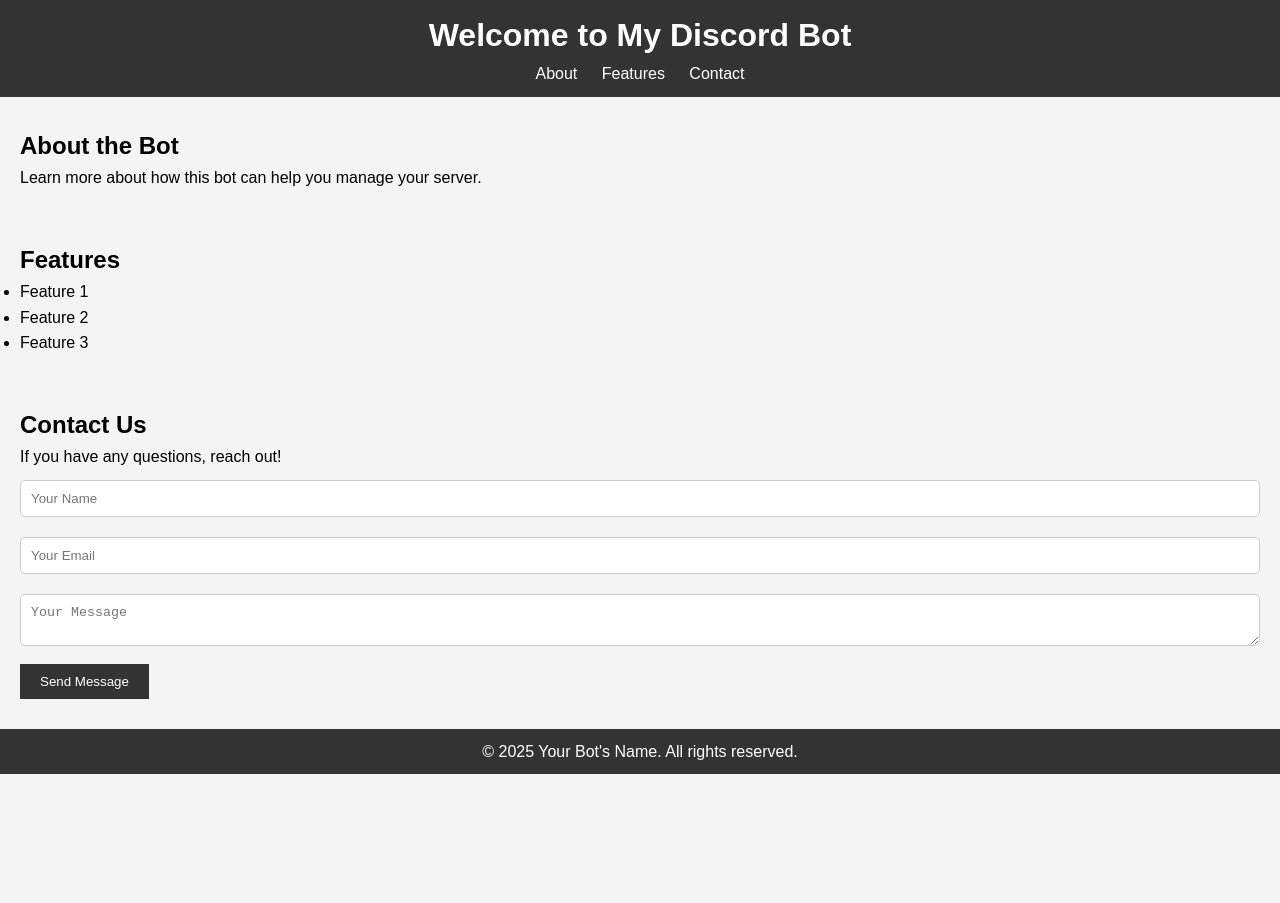
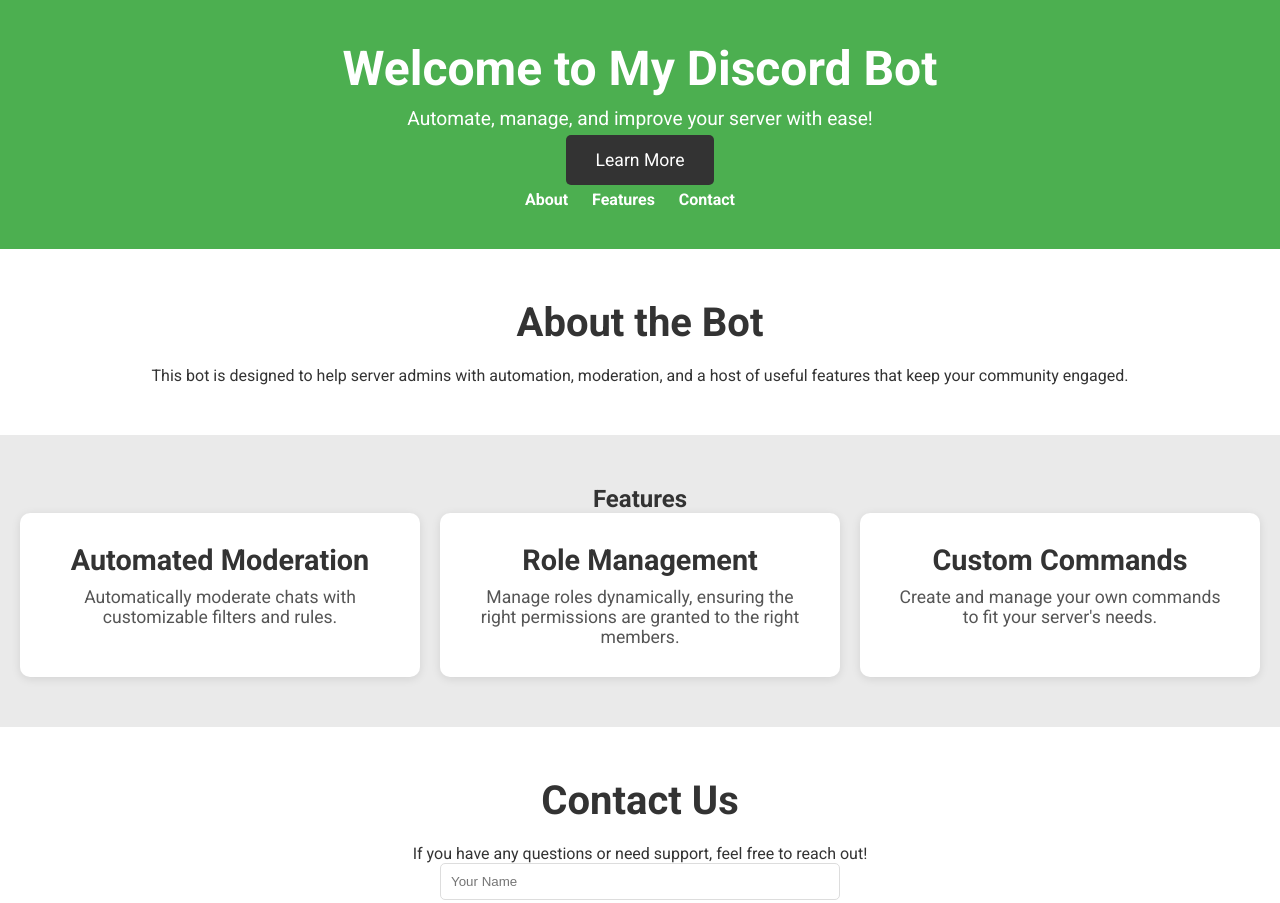
Before and after one commit to Ever-All/EverAll-Website, a plain HTML site: page index.html in a window 1280 px wide. Shown: the top 903 px of the page. Before the commit the page ends 800 px from the top, so only its background shows below. Drawn offline with Linux system fonts and the light colour scheme.

Commit message:
Change 1

```diff
--- a/css/styles.css
+++ b/css/styles.css
@@ -1,4 +1,4 @@
-/* Reset some default styling */
+/* Basic Reset */
 * {
   margin: 0;
   padding: 0;
@@ -6,62 +6,167 @@
 }
 
 body {
-  font-family: Arial, sans-serif;
-  line-height: 1.6;
-  background-color: #f4f4f4;
+  font-family: "Roboto", sans-serif;
+  background-color: #f7f7f7;
+  color: #333;
 }
 
+/* Header and Hero Section */
 header {
-  background-color: #333;
-  color: #fff;
-  padding: 10px 0;
+  background-color: #4caf50;
+  color: white;
+  padding: 40px;
   text-align: center;
 }
 
-header nav ul {
-  list-style: none;
-  padding: 0;
+.hero h1 {
+  font-size: 3em;
+  margin-bottom: 10px;
 }
 
-header nav ul li {
-  display: inline;
-  margin: 0 10px;
+.hero p {
+  font-size: 1.2em;
+  margin-bottom: 20px;
 }
 
-header nav ul li a {
-  color: #fff;
+.cta-button {
+  background-color: #333;
+  color: white;
+  padding: 15px 30px;
   text-decoration: none;
+  border-radius: 5px;
+  font-size: 1.1em;
 }
 
-section {
-  padding: 20px;
-  margin: 10px 0;
+.cta-button:hover {
+  background-color: #555;
 }
 
-#contact-form input,
-#contact-form textarea {
-  width: 100%;
-  padding: 10px;
-  margin: 10px 0;
-  border-radius: 5px;
-  border: 1px solid #ccc;
+nav ul {
+  list-style: none;
+  margin-top: 20px;
 }
 
-#contact-form button {
-  padding: 10px 20px;
-  background-color: #333;
-  color: #fff;
+nav ul li {
+  display: inline;
+  margin-right: 20px;
+}
+
+nav ul li a {
+  text-decoration: none;
+  color: white;
+  font-weight: bold;
+}
+
+nav ul li a:hover {
+  color: #ffeb3b;
+}
+
+/* About Section */
+#about {
+  background-color: #ffffff;
+  padding: 50px;
+  text-align: center;
+}
+
+#about h2 {
+  font-size: 2.5em;
+  margin-bottom: 20px;
+}
+
+/* Features Section */
+#features {
+  background-color: #eaeaea;
+  padding: 50px 20px;
+  text-align: center;
+}
+
+.features-container {
+  display: flex;
+  justify-content: space-around;
+  gap: 20px;
+}
+
+.feature-card {
+  background-color: white;
+  padding: 30px;
+  border-radius: 10px;
+  box-shadow: 0 2px 10px rgba(0, 0, 0, 0.1);
+  flex: 1;
+  text-align: center;
+}
+
+.feature-card h3 {
+  font-size: 1.8em;
+  margin-bottom: 10px;
+}
+
+.feature-card p {
+  font-size: 1.1em;
+  color: #555;
+}
+
+/* Contact Section */
+#contact {
+  background-color: #ffffff;
+  padding: 50px 20px;
+  text-align: center;
+}
+
+#contact h2 {
+  font-size: 2.5em;
+  margin-bottom: 20px;
+}
+
+#contact form {
+  display: flex;
+  flex-direction: column;
+  align-items: center;
+  gap: 15px;
+  max-width: 600px;
+  margin: 0 auto;
+}
+
+#contact input,
+#contact textarea {
+  padding: 10px;
+  width: 100%;
+  max-width: 400px;
+  border: 1px solid #ddd;
+  border-radius: 5px;
+}
+
+#contact button {
+  padding: 15px 30px;
+  background-color: #4caf50;
+  color: white;
   border: none;
+  border-radius: 5px;
+  font-size: 1.2em;
   cursor: pointer;
 }
 
-#contact-form button:hover {
-  background-color: #444;
+#contact button:hover {
+  background-color: #45a049;
 }
 
+/* Footer Section */
 footer {
   background-color: #333;
-  color: #fff;
+  color: white;
   text-align: center;
-  padding: 10px 0;
+  padding: 20px;
 }
+
+footer a {
+  text-decoration: none;
+  color: #4caf50;
+}
+
+footer a:hover {
+  text-decoration: underline;
+}
+
+.social-links {
+  margin-top: 10px;
+}
--- a/index.html
+++ b/index.html
@@ -6,10 +6,19 @@
     <meta http-equiv="X-UA-Compatible" content="ie=edge" />
     <title>Your Discord Bot Website</title>
     <link rel="stylesheet" href="css/styles.css" />
+    <link
+      href="https://fonts.googleapis.com/css2?family=Roboto:wght@400;700&display=swap"
+      rel="stylesheet"
+    />
   </head>
   <body>
+    <!-- Header with Hero Section -->
     <header>
-      <h1>Welcome to My Discord Bot</h1>
+      <div class="hero">
+        <h1>Welcome to My Discord Bot</h1>
+        <p>Automate, manage, and improve your server with ease!</p>
+        <a href="#about" class="cta-button">Learn More</a>
+      </div>
       <nav>
         <ul>
           <li><a href="#about">About</a></li>
@@ -19,23 +28,43 @@
       </nav>
     </header>
 
+    <!-- About Section -->
     <section id="about">
       <h2>About the Bot</h2>
-      <p>Learn more about how this bot can help you manage your server.</p>
+      <p>
+        This bot is designed to help server admins with automation, moderation,
+        and a host of useful features that keep your community engaged.
+      </p>
     </section>
 
+    <!-- Features Section -->
     <section id="features">
       <h2>Features</h2>
-      <ul>
-        <li>Feature 1</li>
-        <li>Feature 2</li>
-        <li>Feature 3</li>
-      </ul>
+      <div class="features-container">
+        <div class="feature-card">
+          <h3>Automated Moderation</h3>
+          <p>
+            Automatically moderate chats with customizable filters and rules.
+          </p>
+        </div>
+        <div class="feature-card">
+          <h3>Role Management</h3>
+          <p>
+            Manage roles dynamically, ensuring the right permissions are granted
+            to the right members.
+          </p>
+        </div>
+        <div class="feature-card">
+          <h3>Custom Commands</h3>
+          <p>Create and manage your own commands to fit your server's needs.</p>
+        </div>
+      </div>
     </section>
 
+    <!-- Contact Section -->
     <section id="contact">
       <h2>Contact Us</h2>
-      <p>If you have any questions, reach out!</p>
+      <p>If you have any questions or need support, feel free to reach out!</p>
       <form id="contact-form">
         <input type="text" id="name" placeholder="Your Name" required />
         <input type="email" id="email" placeholder="Your Email" required />
@@ -44,8 +73,13 @@
       </form>
     </section>
 
+    <!-- Footer Section -->
     <footer>
       <p>&copy; 2025 Your Bot's Name. All rights reserved.</p>
+      <div class="social-links">
+        <a href="#">GitHub</a> | <a href="#">Twitter</a> |
+        <a href="#">Discord</a>
+      </div>
     </footer>
 
     <script src="js/script.js"></script>
```
